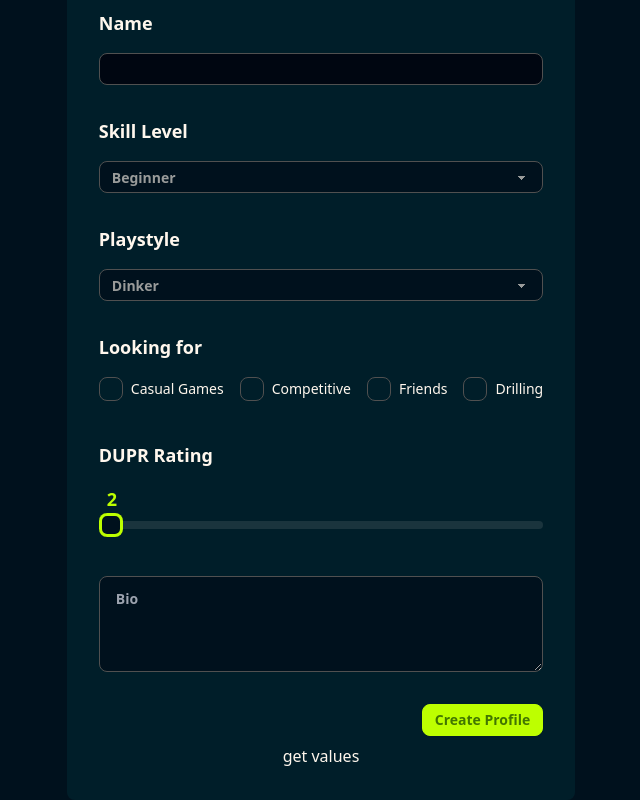
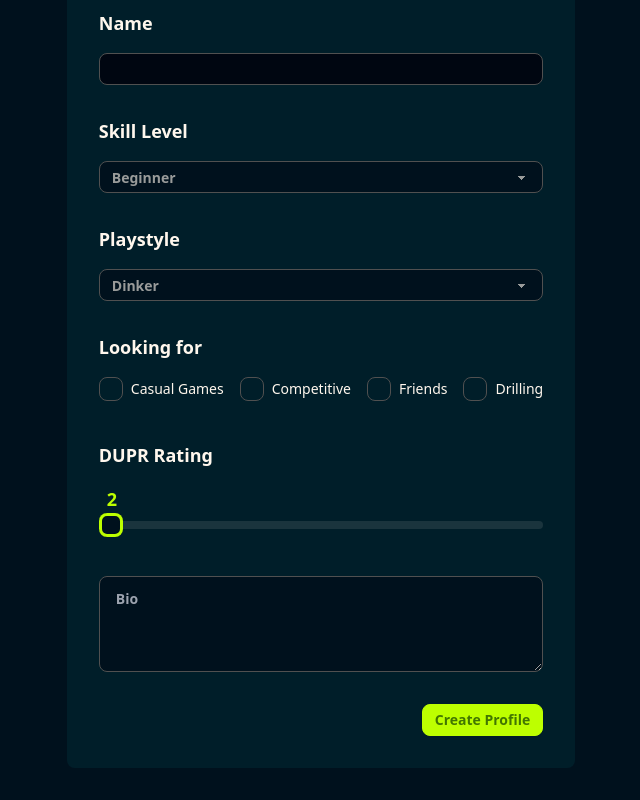
Before and after one commit to kepsteen/pickle-pal, a React (Vite) app in the folder Frontend/: page /onboarding in a window 1280 px wide. Shown: the part 531-1331 px from the top of the page, without its empty margins (319-959 px from the left). After the commit the page ends 1299 px from the top, so only its background shows below. Built offline with nearby package versions, Linux system fonts and the light colour scheme; no server answers.

Commit message:
remove testing button

```diff
--- a/Frontend/src/pages/Onboarding/OnboardingPage.tsx
+++ b/Frontend/src/pages/Onboarding/OnboardingPage.tsx
@@ -193,17 +193,6 @@ export default function OnboardingPage({ isEditing }: OnboardingPageProps) {
 							<Button>{isEditing ? "Update Profile" : "Create Profile"}</Button>
 						</div>
 					</form>
-					<button
-						onClick={() => {
-							console.log("Current form values:", getValues());
-							console.log(
-								"Specific profileImage value:",
-								getValues("profileImage")
-							);
-						}}
-					>
-						get values
-					</button>
 				</CardContent>
 			</Card>
 		</>
```
